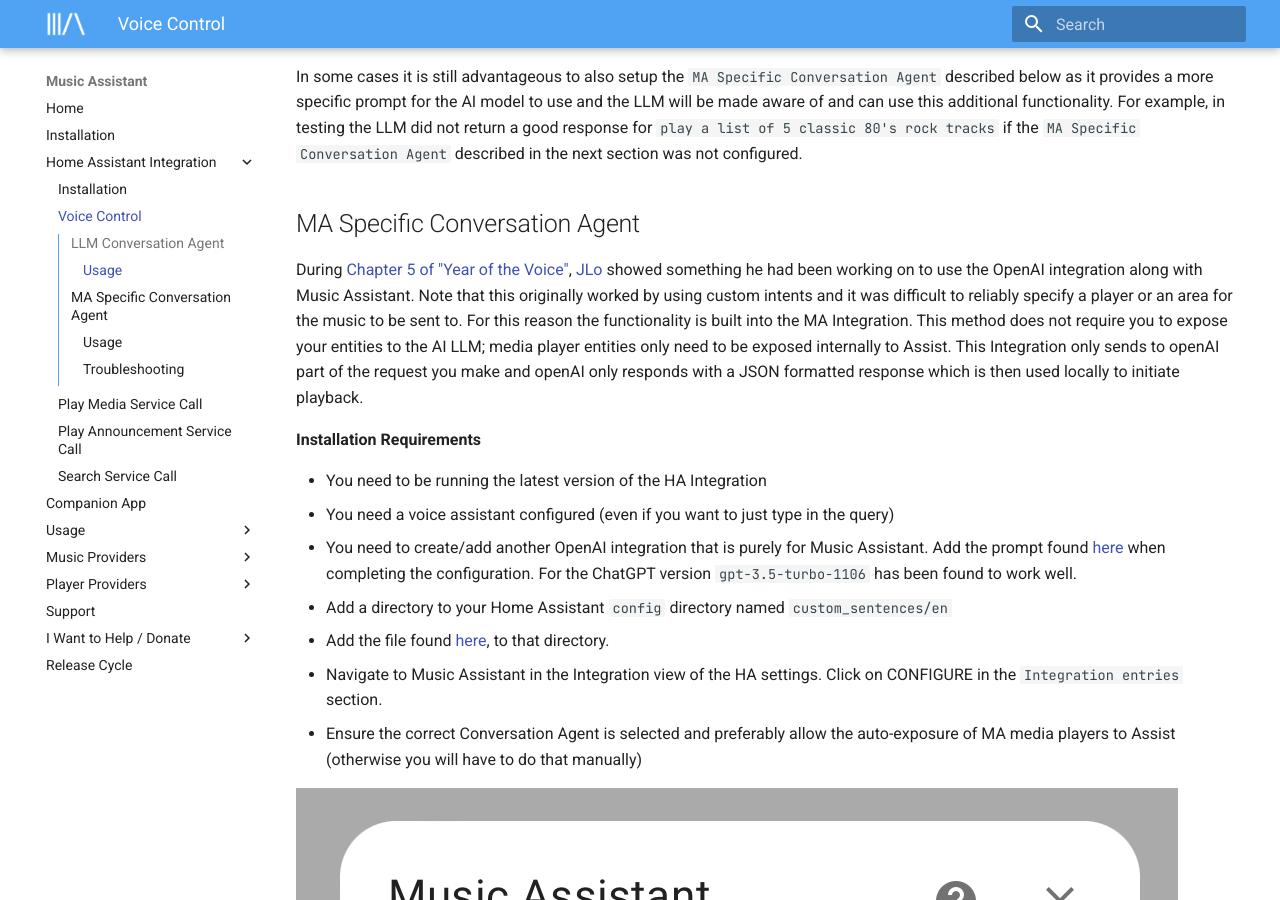
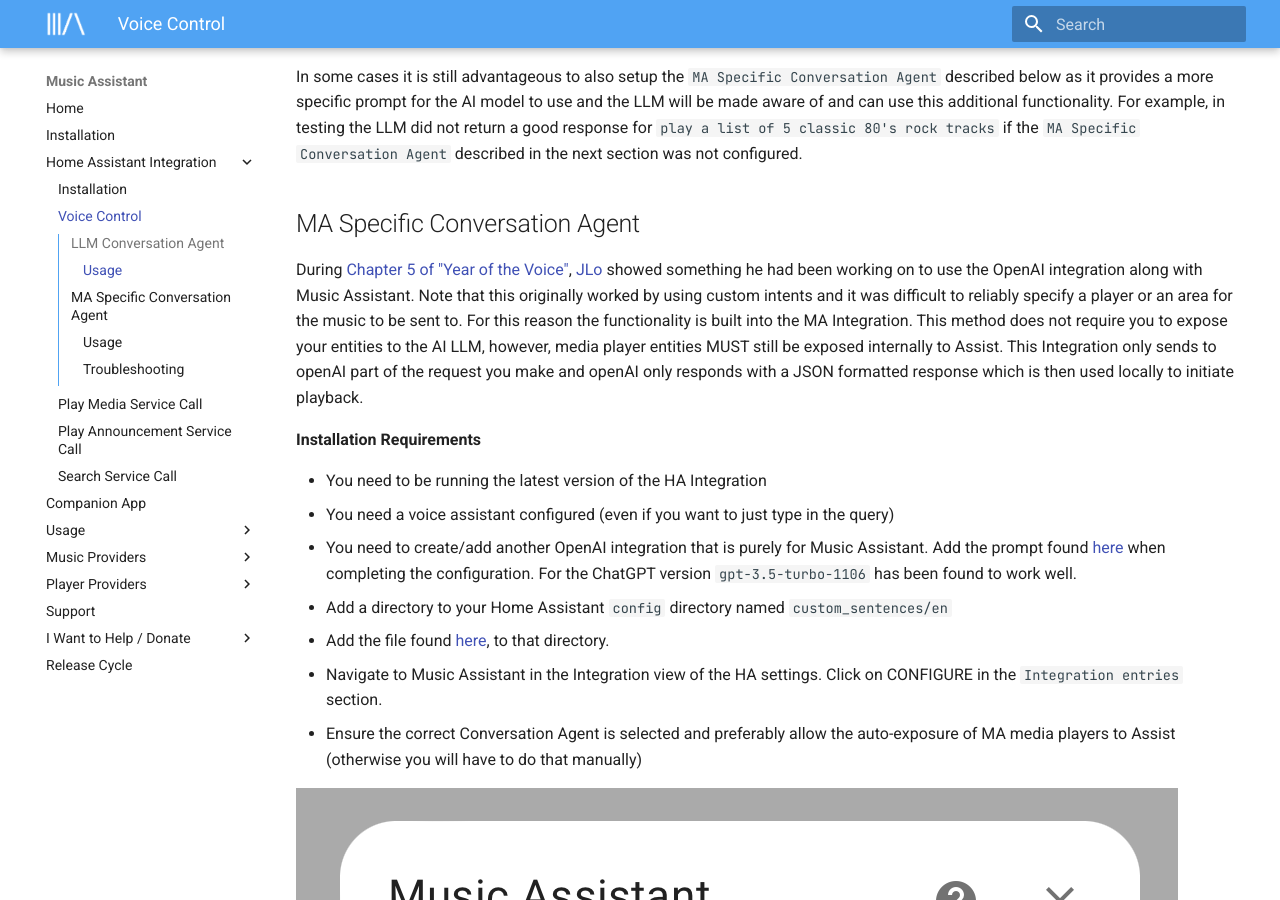
Before and after one commit to pwbriggs/music-assistant.github.io, an MkDocs documentation site: the page built from docs/integration/voice.md, in a window 1280 px wide and 900 px high, scrolled down 664 px. Built offline with MkDocs 1.6.1 and Material for MkDocs 9.7.7, drawn with Linux system fonts in a browser that asks for light colours.

Commit message:
Update docs/integration/voice.md
Ye,perfect

Co-authored-by: Jozef Kruszynski <60214390+jozefKruszynski@users.noreply.github.com>

```diff
--- a/docs/integration/voice.md
+++ b/docs/integration/voice.md
@@ -21,7 +21,7 @@
 
 ## MA Specific Conversation Agent
 
-During [Chapter 5 of "Year of the Voice"](https://www.youtube.com/live/djEkgoS5dDQ?si=pt8-qYH3PTpsnOq9&t=3699), [JLo](https://blog.jlpouffier.fr/chatgpt-powered-music-search-engine-on-a-local-voice-assistant/) showed something he had been working on to use the OpenAI integration along with Music Assistant. Note that this originally worked by using custom intents and it was difficult to reliably specify a player or an area for the music to be sent to. For this reason the functionality is built into the MA Integration. This method does not require you to expose your entities to the AI LLM; media player entities only need to be exposed internally to Assist. This Integration only sends to openAI part of the request you make and openAI only responds with a JSON formatted response which is then used locally to initiate playback.
+During [Chapter 5 of "Year of the Voice"](https://www.youtube.com/live/djEkgoS5dDQ?si=pt8-qYH3PTpsnOq9&t=3699), [JLo](https://blog.jlpouffier.fr/chatgpt-powered-music-search-engine-on-a-local-voice-assistant/) showed something he had been working on to use the OpenAI integration along with Music Assistant. Note that this originally worked by using custom intents and it was difficult to reliably specify a player or an area for the music to be sent to. For this reason the functionality is built into the MA Integration. This method does not require you to expose your entities to the AI LLM, however, media player entities MUST still be exposed internally to Assist. This Integration only sends to openAI part of the request you make and openAI only responds with a JSON formatted response which is then used locally to initiate playback.
 
 **Installation Requirements**
 
```
